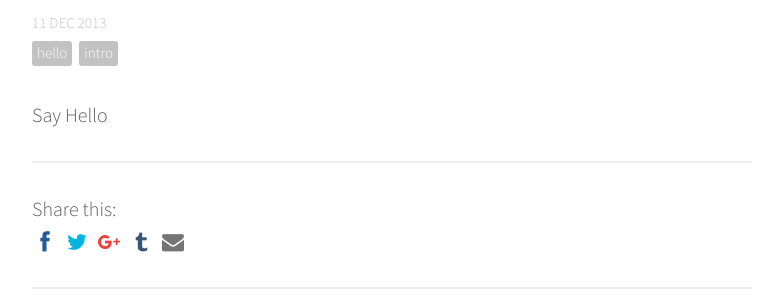
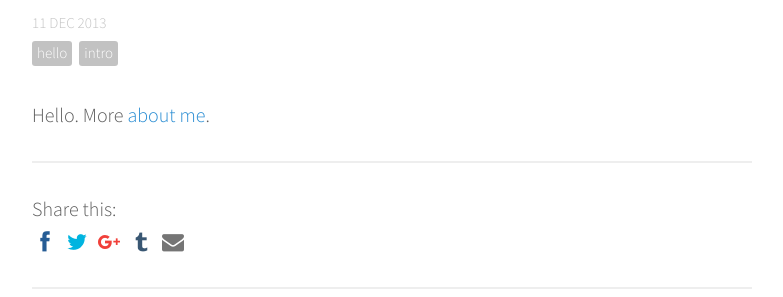
Before and after one commit to kahwooi/kahwooi.github.io, a Jekyll site: the page built from _posts/2013-12-11-hello.md, in a window 1280 px wide. Shown: the part 173-470 px from the top of the page, without its empty margins (248-1031 px from the left). Built offline with Jekyll 4.4.1, drawn with Linux system fonts in a browser that asks for light colours; nearby versions of some CDN libraries; comment, search, counter and statistics services are not loaded.

Commit message:
Change hello page

```diff
--- a/_posts/2013-12-11-hello.md
+++ b/_posts/2013-12-11-hello.md
@@ -4,8 +4,8 @@ title: "Hello"
 description: "Say Hello."
 date: 2013-12-11
 tags: [hello, intro]
-comments: true
+comments: false
 share: true
 ---
 
-Say Hello
+Hello. More [about me](/about/).
```
